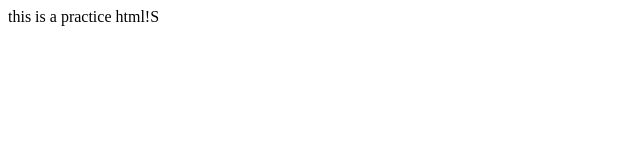
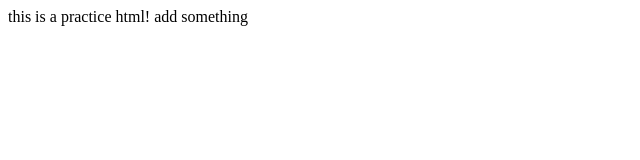
Before and after one commit to aleckkao/prac2, a plain HTML site: page index.html in a window 1280 px wide. Shown: the whole page, without its empty margins (0-640 px from the left). Drawn offline with Linux system fonts and the light colour scheme.

Commit message:
1st feature commit!

```diff
--- a/index.html
+++ b/index.html
@@ -7,7 +7,7 @@
 </head>
 
 <body>
-    this is a practice html!S
+    this is a practice html! add something
 </body>
 
 </html>
```
